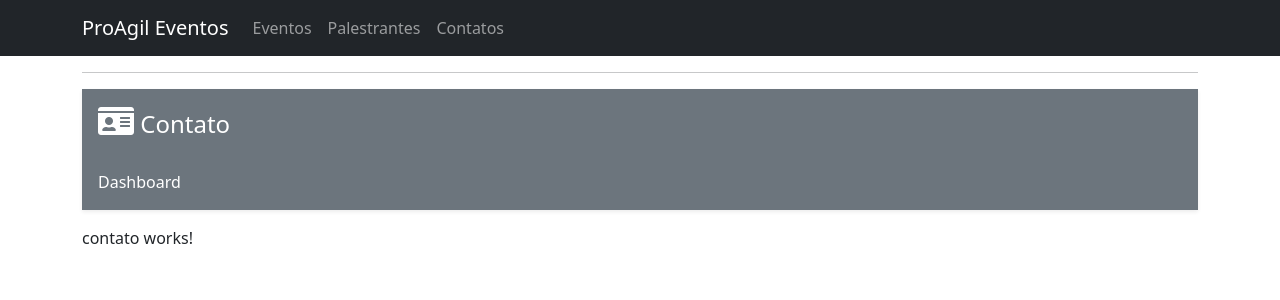
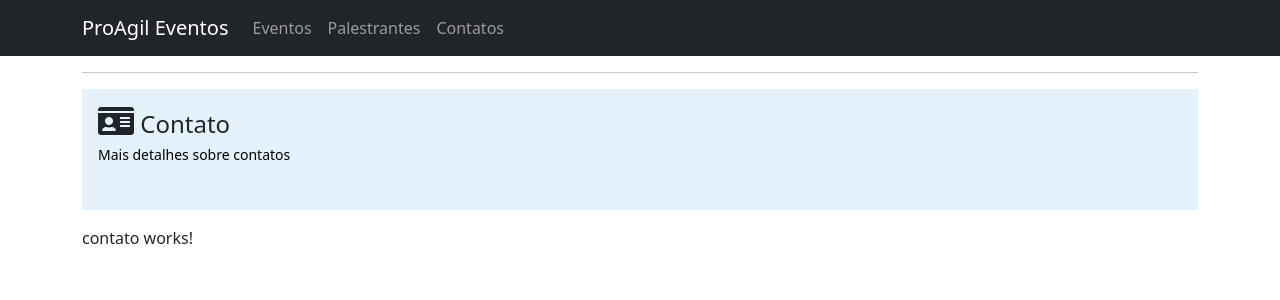
Before and after one commit to barrosebs/ProAgil, an Angular app in the folder ProAgil-App/: page /contatos in a window 1280 px wide. Shown: the top 300 px of the page. Built offline with nearby package versions, Linux system fonts and the light colour scheme.

Commit message:
ajustes no projeto

```diff
--- a/ProAgil-App/package.json
+++ b/ProAgil-App/package.json
@@ -21,7 +21,7 @@
     "@angular/router": "~12.2.16",
     "@fortawesome/fontawesome-free": "^5.15.4",
     "bootstrap": "^5.2.2",
-    "bootswatch": "^5.2.1",
+    "bootswatch": "5.2.1",
     "ngx-bootstrap": "^7.1.2",
     "rxjs": "~6.6.7",
     "zone.js": "~0.11.4"
--- a/ProAgil-App/src/app/app-routing.module.ts
+++ b/ProAgil-App/src/app/app-routing.module.ts
@@ -8,6 +8,7 @@ import { Routes, RouterModule } from '@angular/router';
 
 
 const routes: Routes = [
+  {path: "*", redirectTo: 'eventos/lista'},
   {path: 'eventos', redirectTo: 'eventos/lista'},
   {
     path: 'eventos', component: EventosComponent,
--- a/ProAgil-App/src/app/components/contato/contato.component.html
+++ b/ProAgil-App/src/app/components/contato/contato.component.html
@@ -1,5 +1,6 @@
 <app-titulo
   [title]="'Contato'"
   [iconClass]="'fa fa-id-card fa-2x'"
+  [subtitulo]="'Mais detalhes sobre contatos'"
 ></app-titulo>
 <p>contato works!</p>
--- a/ProAgil-App/src/app/components/eventos/evento-detalhe/evento-detalhe.component.ts
+++ b/ProAgil-App/src/app/components/eventos/evento-detalhe/evento-detalhe.component.ts
@@ -7,7 +7,7 @@ import { Component, Input, OnInit } from '@angular/core';
 })
 export class EventoDetalheComponent implements OnInit {
   @Input() titulo = 'Detalhes';
-
+  @Input() subtitulo = 'Informações dos Eventos'
   constructor() { }
 
   ngOnInit(): void {
--- a/ProAgil-App/src/app/components/eventos/evento-lista/evento-lista.component.html
+++ b/ProAgil-App/src/app/components/eventos/evento-lista/evento-lista.component.html
@@ -9,12 +9,11 @@
       [(ngModel)]="filtroLista"
     />
     <a
-      class="d-flex btn btn-outline-primary"
+      class="d-flex btn btn-primary"
       routerLink="/eventos/detalhes"
       title="Novo"
     >
-      <i class="fa fa-plus-circle my-1"> Novo</i>
-      <b class="ml-1 d-nome d-sm-block"></b>
+      <i class="fa fa-plus-circle mb-1"> Novo</i>
     </a>
   </div>
 </div>
@@ -54,8 +53,13 @@
       <td>{{ evento.qtdPessoas }}</td>
       <td>{{ evento.lote | uppercase }}</td>
       <td>
-        <button class="btn btn-success" aria-label="Aria Name">Salvar</button>
-        <button class="btn btn-danger" aria-label="Aria Name">Cancel</button>
+        <button class="btn btn-info" aria-label="Aria Name">
+          <i class="fa fa-save"></i> Editar
+        </button>
+        |
+        <button class="btn btn-danger" aria-label="Aria Name">
+          <i class="fa fa-trash"></i> Excluir
+        </button>
       </td>
     </tr>
   </tbody>
--- a/ProAgil-App/src/app/components/eventos/eventos.component.html
+++ b/ProAgil-App/src/app/components/eventos/eventos.component.html
@@ -1,2 +1,6 @@
-<app-titulo [title]="'Eventos'" [iconClass]="'fa fa-users fa-2x'"></app-titulo>
+<app-titulo
+  [title]="'Eventos'"
+  [subtitulo]="'Informações dos eventos'"
+  [iconClass]="'fa fa-users fa-2x'"
+></app-titulo>
 <router-outlet></router-outlet>
--- a/ProAgil-App/src/app/components/palestrante/palestrante.component.html
+++ b/ProAgil-App/src/app/components/palestrante/palestrante.component.html
@@ -1,5 +1,6 @@
 <app-titulo
   [title]="'Palestrantes'"
   [iconClass]="'fa fa-graduation-cap fa-2x'"
+  [subtitulo]="'Informações sobre palestrantes'"
 ></app-titulo>
 <p>palestrante works!</p>
--- a/ProAgil-App/src/app/shared/titulo/titulo.component.css
+++ b/ProAgil-App/src/app/shared/titulo/titulo.component.css
@@ -0,0 +1,3 @@
+small{
+  color:black;
+}
--- a/ProAgil-App/src/app/shared/titulo/titulo.component.html
+++ b/ProAgil-App/src/app/shared/titulo/titulo.component.html
@@ -1,16 +1,15 @@
 <hr />
-<div class="container p-3 my-3 text-white bg-secondary shadow-sm">
+<div class="container p-3 my-3" style="background-color: #e3f2fd">
   <i class="{{ iconClass }}"></i>
   <span class="fs-4">
     {{ title }}
+  </span>
+  <a href="#" class="nav-link text-white" title="">
     <small>
       {{ subtitulo }}
     </small>
-  </span>
-  <a href="#" class="nav-link text-white">
     <svg class="bi d-block mx-auto mb-1" width="24" height="24">
       <use xlink:href="#speedometer2"></use>
     </svg>
-    Dashboard
   </a>
 </div>
```
Also changed, not shown: ProAgil-App/angular.json (line endings or trailing spaces).
